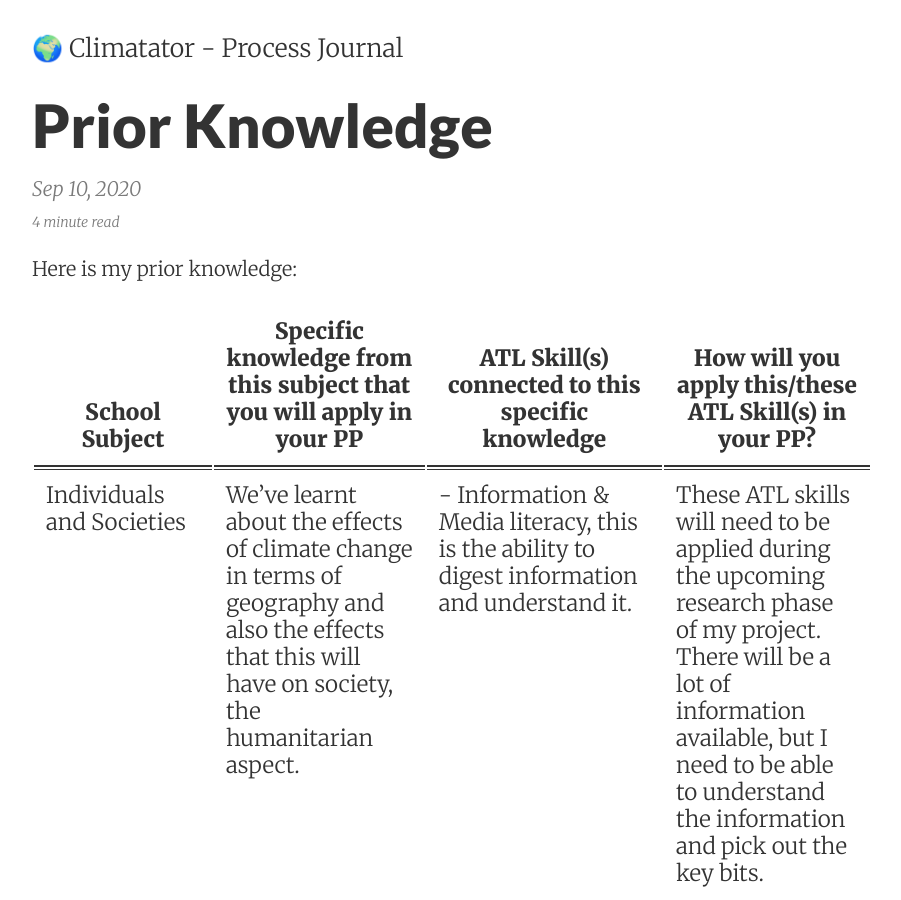
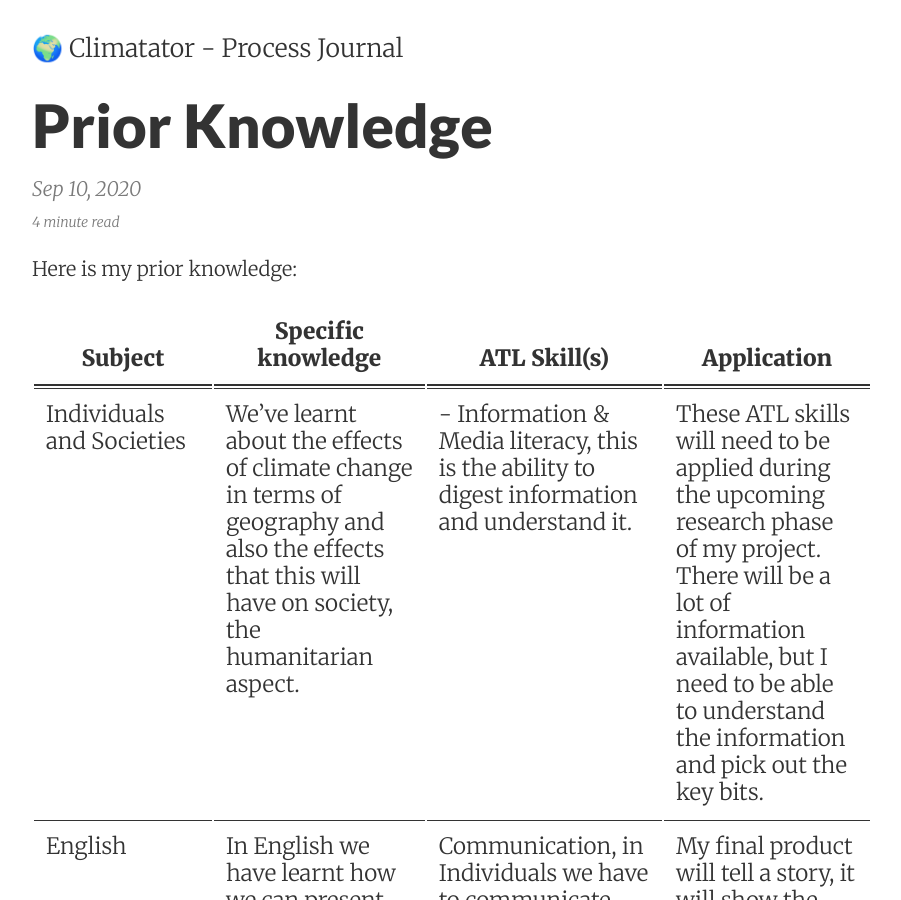
Before and after one commit to sampoder/climatator, a Jekyll site: the page built from journal/_posts/2020-09-10-prior-knowledge.md, in a window 1280 px wide and 900 px high. Shown: the whole window, without its empty margins (188-1089 px from the left). Built offline with Jekyll 4.4.1, drawn with Linux system fonts in a browser that asks for light colours.

Commit message:
Update 2020-09-10-prior-knowledge.md

```diff
--- a/journal/_posts/2020-09-10-prior-knowledge.md
+++ b/journal/_posts/2020-09-10-prior-knowledge.md
@@ -7,7 +7,7 @@ summary: Explains prior knowledge I've gained during the MYP
 
 Here is my prior knowledge:
 
-| **School Subject**                                           | **Specific knowledge from this subject that you will apply in your PP** | **ATL Skill(s) connected to this specific knowledge**        | **How will you apply this/these ATL Skill(s) in your PP?**   |
+| **Subject**| **Specific knowledge** | **ATL Skill(s)**| **Application**   |
 | ------------------------------------------------------------ | ------------------------------------------------------------ | ------------------------------------------------------------ | ------------------------------------------------------------ |
 | Individuals and Societies                                    | We've learnt about the effects of climate change in terms of geography and also the effects that this will have on society, the humanitarian aspect. | - Information & Media literacy, this is the ability to digest information and understand it. | These ATL skills will need to be applied during the upcoming research phase of my project. There will be a lot of information available, but I need to be able to understand the information and pick out the key bits. |
 | English                                                      | In English we have learnt how we can present information to capture the audience. | Communication, in Individuals we have to communicate our findings to a large audience. | My final product will tell a story, it will show the effects of climate change and to have an impact it must captivate it’s audience. |
```
